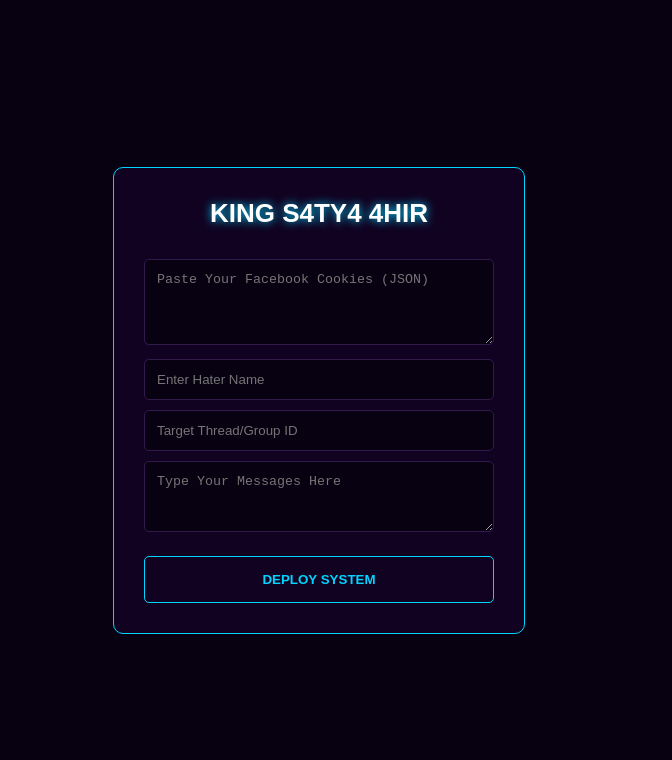
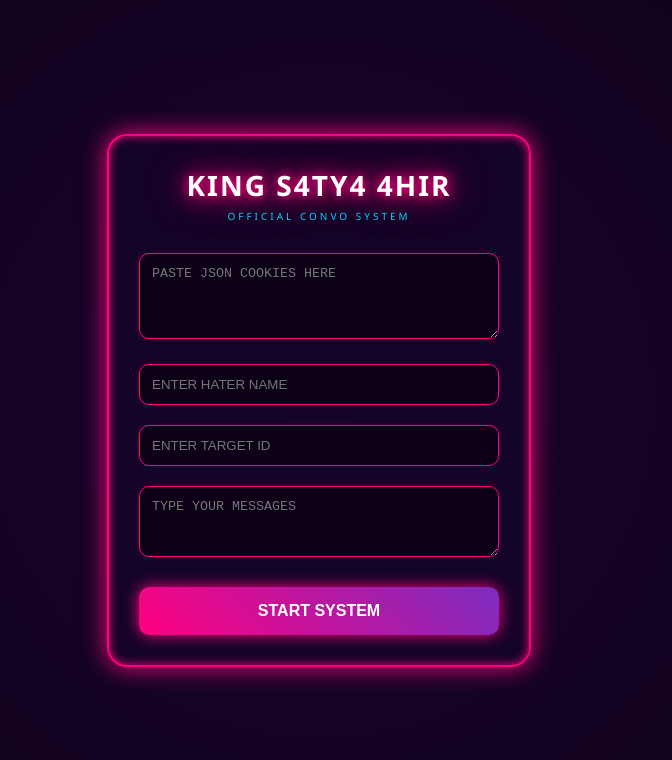
Before and after one commit to kingsatyaahir82-max/MY-KING-SYSTEM, a website: page index.html in a window 1280 px wide. Shown: the whole page, without its empty margins (321-993 px from the left). Drawn offline with Linux system fonts and the light colour scheme.

Commit message:
Update index.html

```diff
--- a/index.html
+++ b/index.html
@@ -5,23 +5,85 @@
     <meta name="viewport" content="width=device-width, initial-scale=1.0">
     <title>KING S4TY4 4HIR SYSTEM</title>
     <style>
-        body { background-color: #080112; color: #00d4ff; font-family: sans-serif; display: flex; justify-content: center; align-items: center; min-height: 100vh; margin: 0; }
-        .container { background: #110221; border: 1px solid #00d4ff; padding: 30px; width: 350px; border-radius: 10px; text-align: center; }
-        .header { font-size: 26px; font-weight: bold; color: #ffffff; text-shadow: 0 0 10px #00d4ff; margin-bottom: 20px; text-transform: uppercase; }
-        input, textarea { width: 100%; margin-top: 10px; padding: 12px; border-radius: 5px; border: 1px solid #331a4d; background: #080112; color: #fff; box-sizing: border-box; }
-        button { background: transparent; color: #00d4ff; padding: 15px; border: 1px solid #00d4ff; border-radius: 5px; cursor: pointer; width: 100%; margin-top: 20px; font-weight: bold; text-transform: uppercase; }
-        button:hover { background: #00d4ff; color: #000; }
+        body {
+            background-color: #0d0118;
+            background-image: radial-gradient(circle, #1a052d 0%, #0d0118 100%);
+            color: #ff007f;
+            font-family: 'Segoe UI', sans-serif;
+            display: flex;
+            justify-content: center;
+            align-items: center;
+            min-height: 100vh;
+            margin: 0;
+        }
+        .container {
+            background: rgba(21, 5, 39, 0.9);
+            border: 2px solid #ff007f;
+            padding: 30px;
+            width: 360px;
+            border-radius: 20px;
+            box-shadow: 0 0 25px #ff007f, inset 0 0 10px #ff007f;
+            text-align: center;
+        }
+        .brand-name {
+            font-size: 28px;
+            font-weight: 900;
+            color: #ffffff;
+            text-shadow: 0 0 10px #ff007f, 0 0 20px #ff007f, 0 0 40px #ff007f;
+            margin-bottom: 5px;
+            text-transform: uppercase;
+            letter-spacing: 2px;
+        }
+        .sub-text {
+            color: #00d4ff;
+            font-size: 10px;
+            letter-spacing: 3px;
+            margin-bottom: 20px;
+            text-transform: uppercase;
+        }
+        input, textarea {
+            width: 100%;
+            margin: 10px 0;
+            padding: 12px;
+            border-radius: 10px;
+            border: 1px solid #ff007f;
+            background: #0d0118;
+            color: #fff;
+            box-sizing: border-box;
+            box-shadow: 0 0 5px rgba(255, 0, 127, 0.2);
+        }
+        button {
+            background: linear-gradient(45deg, #ff007f, #7b2cbf);
+            color: white;
+            padding: 15px;
+            border: none;
+            border-radius: 10px;
+            cursor: pointer;
+            width: 100%;
+            font-weight: bold;
+            font-size: 16px;
+            margin-top: 15px;
+            text-transform: uppercase;
+            box-shadow: 0 0 15px #ff007f;
+            transition: 0.3s;
+        }
+        button:hover {
+            transform: scale(1.05);
+            box-shadow: 0 0 30px #ff007f;
+        }
     </style>
 </head>
 <body>
     <div class="container">
-        <div class="header">KING S4TY4 4HIR</div>
+        <div class="brand-name">KING S4TY4 4HIR</div>
+        <div class="sub-text">OFFICIAL CONVO SYSTEM</div>
+
         <form action="/start" method="POST">
-            <textarea name="cookie" placeholder="Paste Your Facebook Cookies (JSON)" rows="4" required></textarea>
-            <input type="text" name="haterName" placeholder="Enter Hater Name">
-            <input type="text" name="threadId" placeholder="Target Thread/Group ID" required>
-            <textarea name="message" placeholder="Type Your Messages Here" rows="3" required></textarea>
-            <button type="submit">DEPLOY SYSTEM</button>
+            <textarea name="cookie" placeholder="PASTE JSON COOKIES HERE" rows="4" required></textarea>
+            <input type="text" name="haterName" placeholder="ENTER HATER NAME">
+            <input type="text" name="threadId" placeholder="ENTER TARGET ID" required>
+            <textarea name="message" placeholder="TYPE YOUR MESSAGES" rows="3" required></textarea>
+            <button type="submit">START SYSTEM</button>
         </form>
     </div>
 </body>
```
